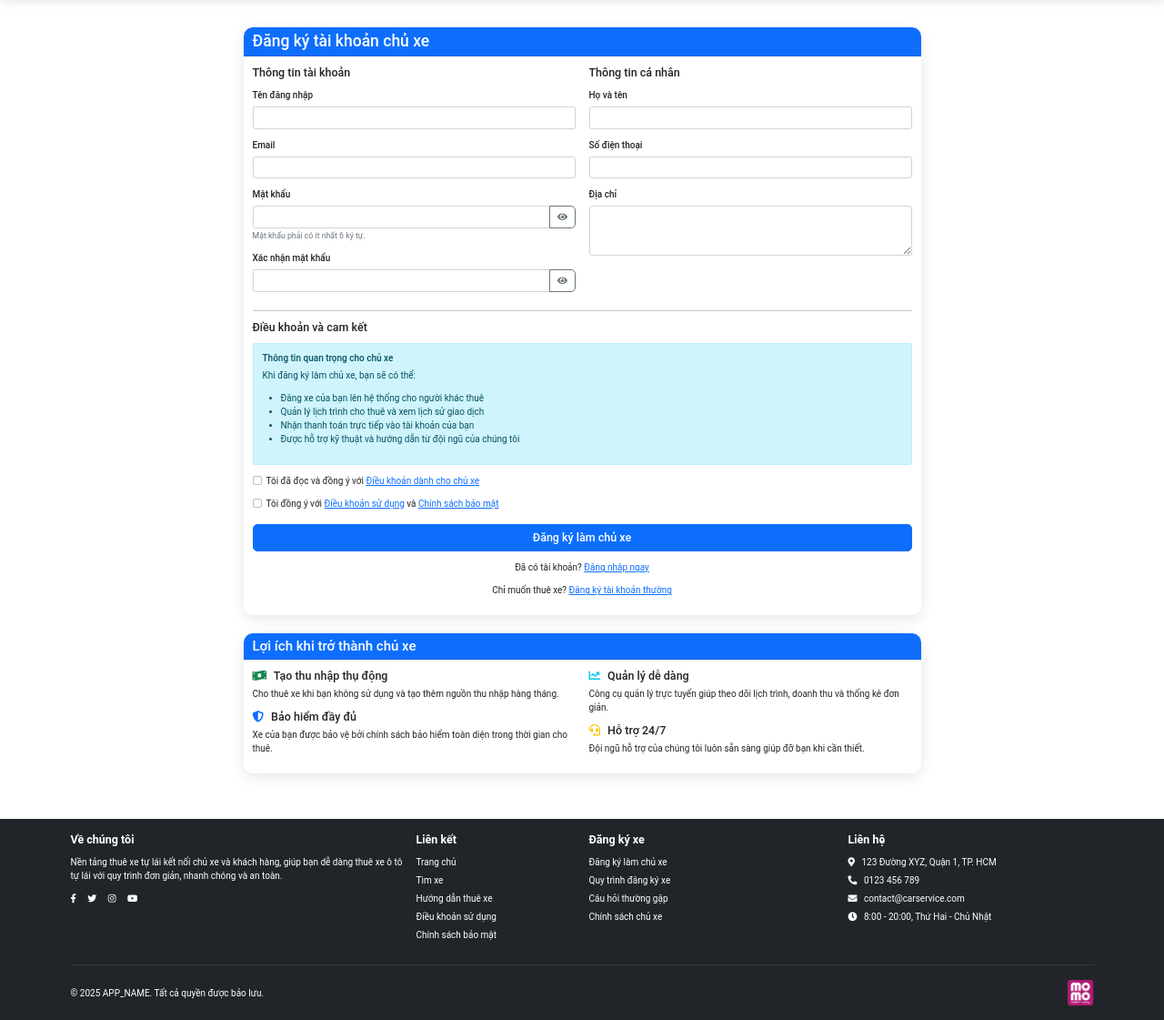
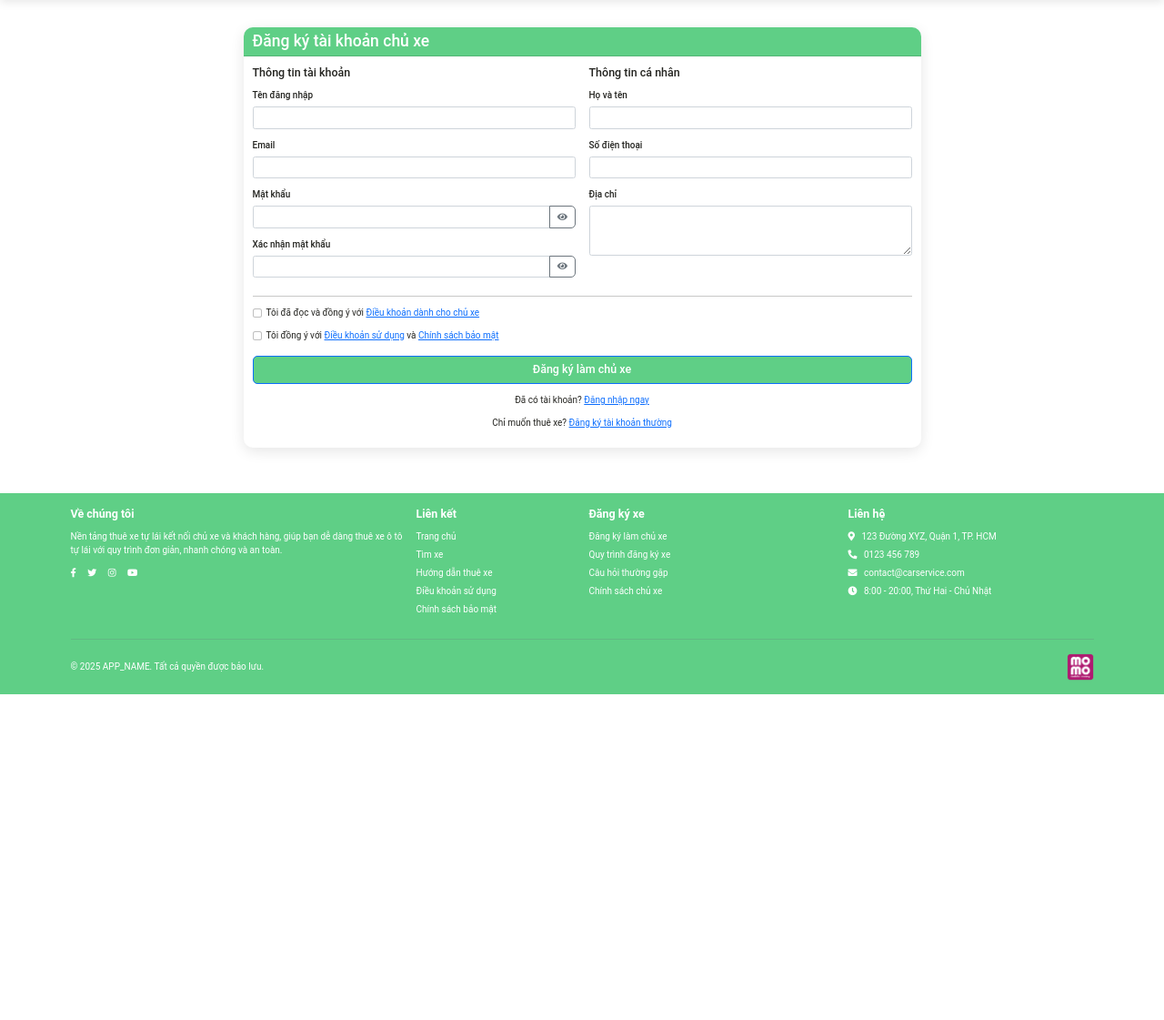
Before and after one commit to samsamqn258/rent-car-system, a PHP site: page /car_rental_php/auth/register_owner in a window 1280 px wide. Shown: the part 86-1207 px from the top of the page at 91% size. After the commit the page ends 849 px from the top, so only its background shows below. Run offline with PHP 8.4, Linux system fonts and the light colour scheme; some libraries are stand-ins or nearby versions.

Commit message:
KyAnh/Auth

```diff
--- a/views/auth/register.php
+++ b/views/auth/register.php
@@ -4,7 +4,7 @@
     <div class="row justify-content-center">
         <div class="col-md-6">
             <div class="card">
-                <div class="card-header bg-primary text-white">
+                <div class="card-header text-white"style="background-color: #5fcf86">
                     <h3 class="mb-0">Đăng ký tài khoản</h3>
                 </div>
                 <div class="card-body">
@@ -67,7 +67,7 @@
                         </div>
 
                         <div class="d-grid">
-                            <button type="submit" class="btn btn-primary">Đăng ký</button>
+                            <button type="submit" class="btn btn-primary" style="background-color: #5fcf86;">Đăng ký</button>
                         </div>
                     </form>
 
--- a/views/auth/register_owner.php
+++ b/views/auth/register_owner.php
@@ -4,7 +4,7 @@
     <div class="row justify-content-center">
         <div class="col-md-8">
             <div class="card">
-                <div class="card-header bg-primary text-white">
+            <div class="card-header" style="background-color: #5fcf86; color: white;">
                     <h3 class="mb-0">Đăng ký tài khoản chủ xe</h3>
                 </div>
                 <div class="card-body">
@@ -33,7 +33,6 @@
                                             <i class="fas fa-eye"></i>
                                         </button>
                                     </div>
-                                    <div class="form-text">Mật khẩu phải có ít nhất 6 ký tự.</div>
                                 </div>
 
                                 <div class="mb-3">
@@ -70,20 +69,6 @@
                         </div>
 
                         <hr>
-
-                        <h5 class="mb-3">Điều khoản và cam kết</h5>
-
-                        <div class="alert alert-info">
-                            <h6 class="alert-heading">Thông tin quan trọng cho chủ xe</h6>
-                            <p>Khi đăng ký làm chủ xe, bạn sẽ có thể:</p>
-                            <ul>
-                                <li>Đăng xe của bạn lên hệ thống cho người khác thuê</li>
-                                <li>Quản lý lịch trình cho thuê và xem lịch sử giao dịch</li>
-                                <li>Nhận thanh toán trực tiếp vào tài khoản của bạn</li>
-                                <li>Được hỗ trợ kỹ thuật và hướng dẫn từ đội ngũ của chúng tôi</li>
-                            </ul>
-                        </div>
-
                         <div class="mb-3 form-check">
                             <input type="checkbox" class="form-check-input" id="owner_agreement" name="owner_agreement" required>
                             <label class="form-check-label" for="owner_agreement">
@@ -97,9 +82,8 @@
                                 Tôi đồng ý với <a href="#" data-bs-toggle="modal" data-bs-target="#termsModal">Điều khoản sử dụng</a> và <a href="#" data-bs-toggle="modal" data-bs-target="#privacyModal">Chính sách bảo mật</a>
                             </label>
                         </div>
-
-                        <div class="d-grid gap-2 mt-4">
-                            <button type="submit" class="btn btn-primary btn-lg">Đăng ký làm chủ xe</button>
+                        <div class="d-grid gap-2 mt-4" >
+                             <button type="submit" class="btn btn-primary btn-lg" style="background-color: #5fcf86;">Đăng ký làm chủ xe</button>
                         </div>
                     </form>
 
@@ -110,34 +94,15 @@
                 </div>
             </div>
 
-            <div class="card mt-4">
-                <div class="card-header bg-primary text-white">
-                    <h4 class="mb-0">Lợi ích khi trở thành chủ xe</h4>
-                </div>
-                <div class="card-body">
-                    <div class="row">
-                        <div class="col-md-6">
-                            <h5><i class="fas fa-money-bill-wave text-success me-2"></i> Tạo thu nhập thụ động</h5>
-                            <p>Cho thuê xe khi bạn không sử dụng và tạo thêm nguồn thu nhập hàng tháng.</p>
 
-                            <h5><i class="fas fa-shield-alt text-primary me-2"></i> Bảo hiểm đầy đủ</h5>
-                            <p>Xe của bạn được bảo vệ bởi chính sách bảo hiểm toàn diện trong thời gian cho thuê.</p>
-                        </div>
-                        <div class="col-md-6">
-                            <h5><i class="fas fa-chart-line text-info me-2"></i> Quản lý dễ dàng</h5>
-                            <p>Công cụ quản lý trực tuyến giúp theo dõi lịch trình, doanh thu và thống kê đơn giản.</p>
+    </div>
+</div>
 
-                            <h5><i class="fas fa-headset text-warning me-2"></i> Hỗ trợ 24/7</h5>
-                            <p>Đội ngũ hỗ trợ của chúng tôi luôn sẵn sàng giúp đỡ bạn khi cần thiết.</p>
-                        </div>
-                    </div>
-                </div>
-            </div>
         </div>
     </div>
 </div>
 
-<!-- Owner Terms Modal -->
+
 <div class="modal fade" id="ownerTermsModal" tabindex="-1" aria-labelledby="ownerTermsModalLabel" aria-hidden="true">
     <div class="modal-dialog modal-lg">
         <div class="modal-content">
--- a/views/shared/footer.php
+++ b/views/shared/footer.php
@@ -1,5 +1,5 @@
 <!-- Footer -->
-<footer class="bg-dark text-white mt-5 py-4">
+<footer class=" text-white mt-5 py-4" style="background-color: #5fcf86">
     <div class="container">
         <div class="row">
             <div class="col-md-4 mb-4 mb-md-0">
```
Also changed, not shown: views/auth/login.php (+6 -6 lines).
